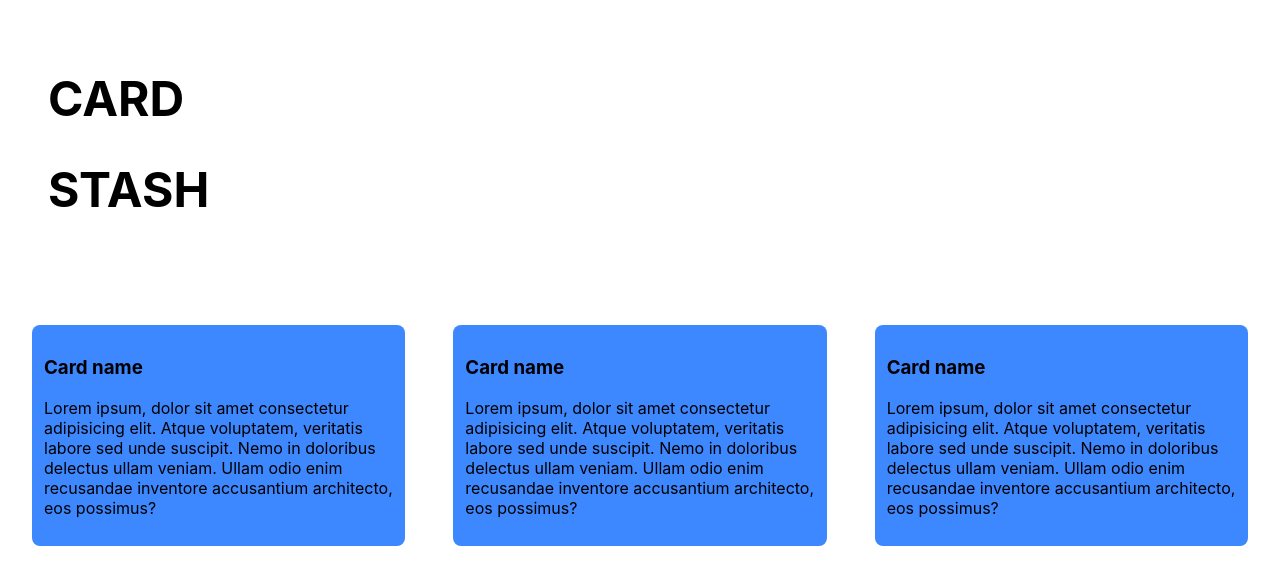
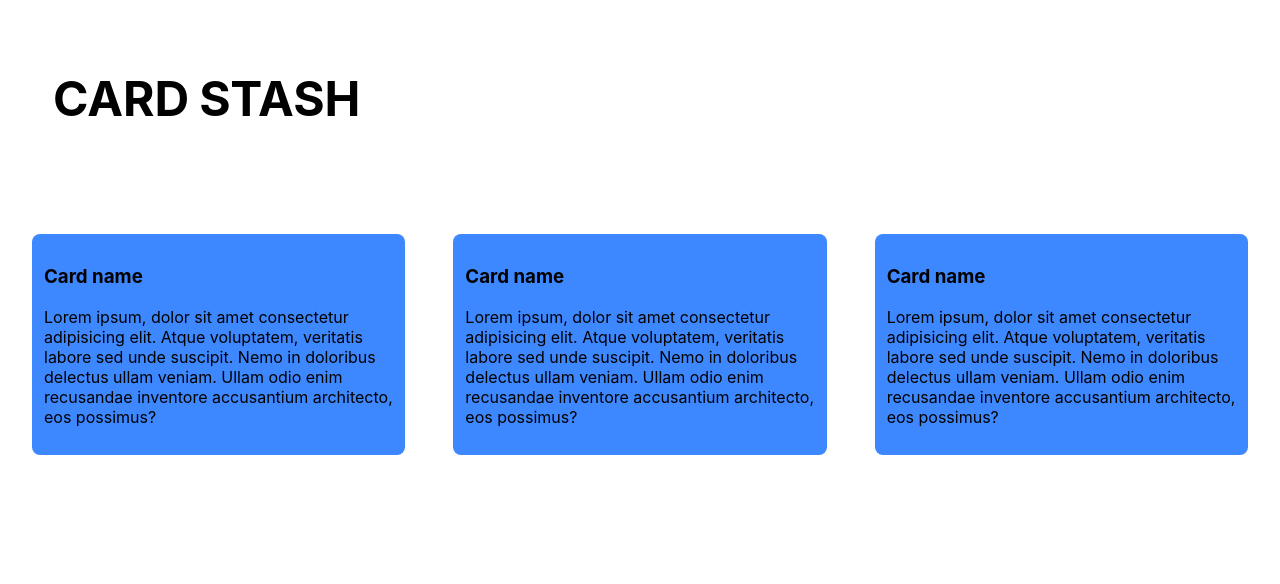
Before and after one commit to jackiewong99/motion-sandbox, a React (Create React App) app: page / in a window 1280 px wide. Shown: the top 584 px of the page. Built offline with nearby package versions, Linux system fonts and the light colour scheme.

Commit message:
Update App.css
-Update styling of header.

```diff
--- a/src/App.css
+++ b/src/App.css
@@ -7,6 +7,11 @@
   padding: 2rem;
   margin: 5px 1rem;
   font-size: 1.5rem;
+}
+
+.header {
+  display: inline-block;
+  padding: 0 5px;
 }
 
 .card-container {
```
